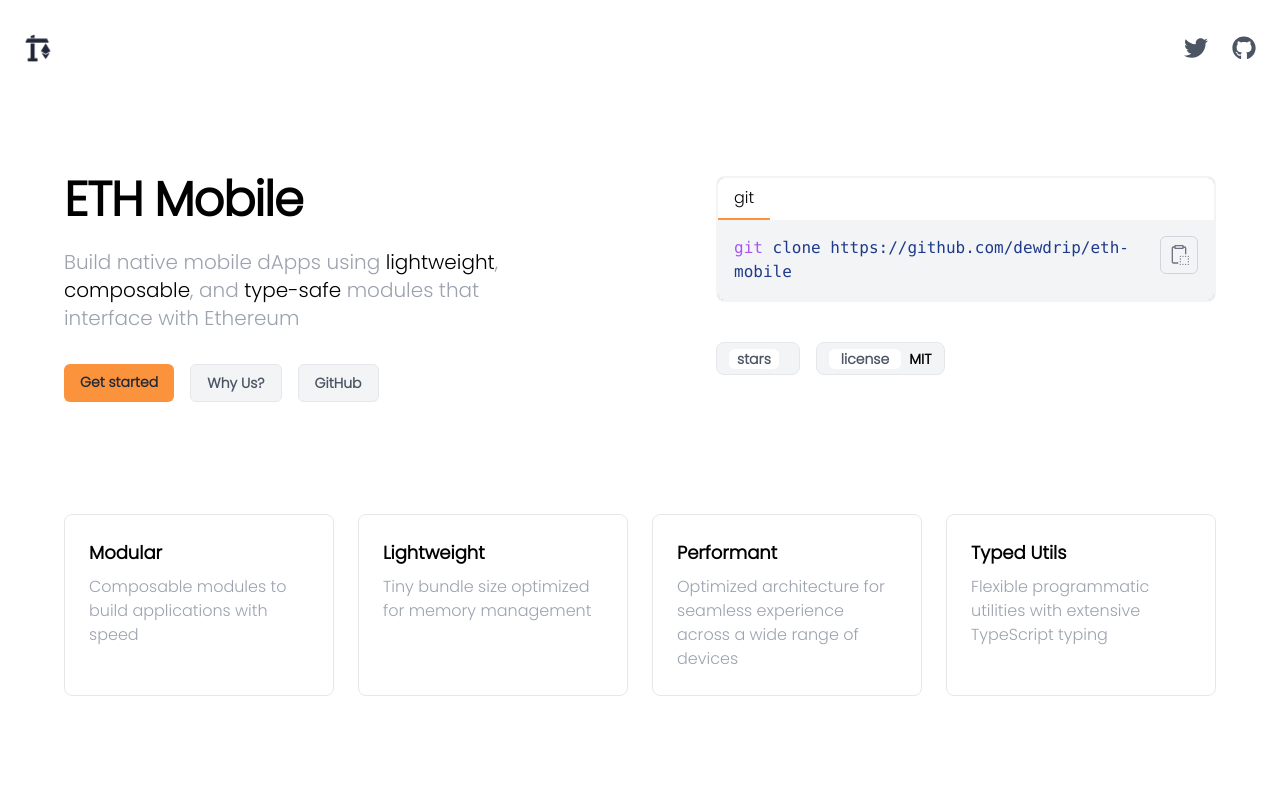
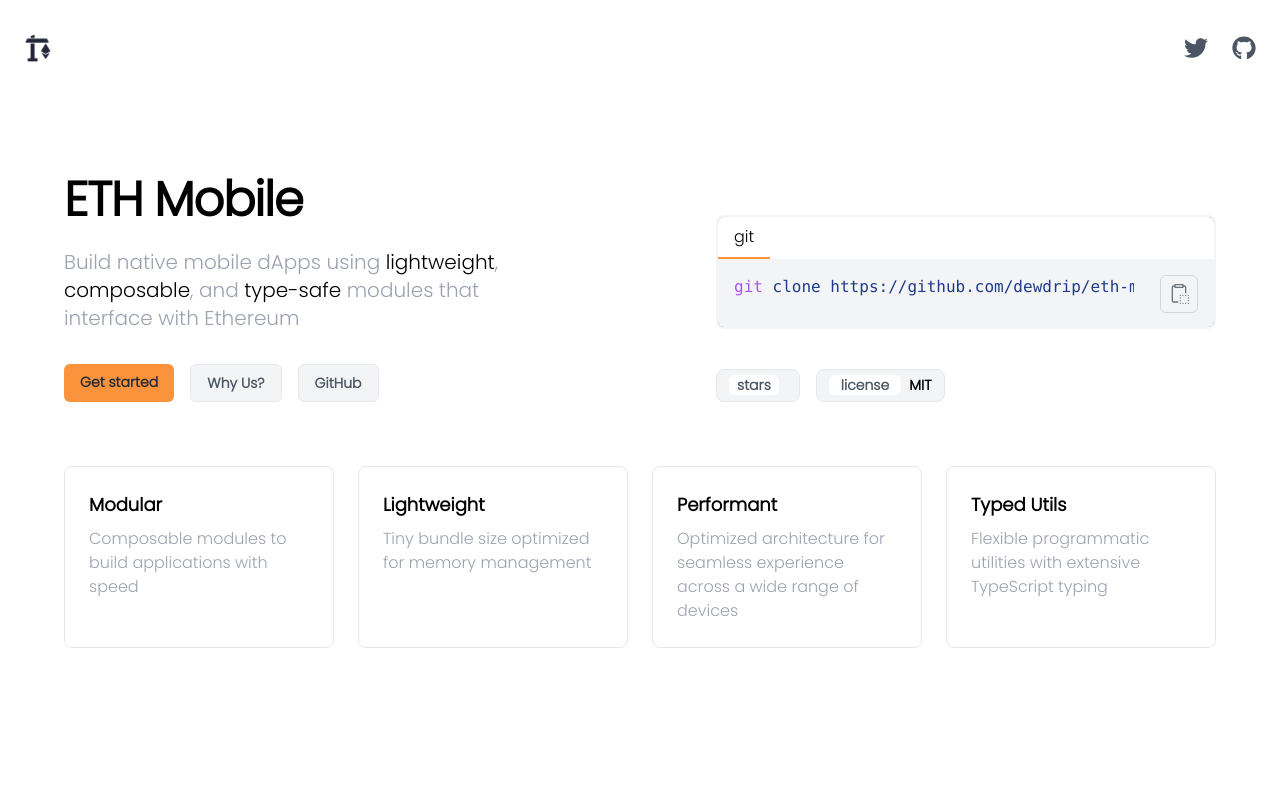
Before and after one commit to ValentineCodes/ethmobile, a Next.js app: page / in a window 1280 px wide. Shown: the top 800 px of the page. Built offline with nearby package versions, Linux system fonts and the light colour scheme; no server answers.

Commit message:
refactor: prevent whitespace wrap on installation command

```diff
--- a/app/layout.tsx
+++ b/app/layout.tsx
@@ -6,7 +6,8 @@ const font = Poppins({ subsets: ["latin"], weight: "300" });
 
 export const metadata: Metadata = {
   title: "ETH Mobile | The Foundation of Mobile dApps",
-  description: "Build native mobile dApps with your own custom in-app wallet using React Native",
+  description:
+    "Build native mobile dApps with your own custom in-app wallet using React Native",
 };
 
 export default function RootLayout({
--- a/components/Hero.tsx
+++ b/components/Hero.tsx
@@ -42,7 +42,7 @@ export default function Hero() {
 
   return (
     <section className="p-6 max-w-[1200px] mx-auto">
-      <div className="flex flex-col md:flex-row items-center md:items-start justify-between md:justify-between md:space-x-14 md:mt-14">
+      <div className="flex flex-col md:flex-row items-center md:items-end justify-between md:justify-between md:space-x-14 md:mt-14">
         <div className="flex flex-col items-center md:items-start">
           {/* Logo */}
           <h1 className="text-3xl md:text-5xl text-center md:text-left font-bold tracking-tight mb-6">
@@ -59,16 +59,16 @@ export default function Hero() {
           </p>
 
           {/* Action buttons */}
-          <div className="flex gap-4 mb-12">
+          <div className="flex gap-4 mb-12 md:mb-0">
             <Link
               href="https://github.com/dewdrip/eth-mobile"
-              className="px-4 py-2 bg-orange-400 hover:bg-orange-500 rounded-md font-bold transition-colors text-sm text-gray-800"
+              className="px-4 py-2 bg-orange-400 hover:bg-orange-500 rounded-md font-bold transition-colors text-sm text-gray-800 whitespace-nowrap"
             >
               Get started
             </Link>
             <button
               onClick={() => setShowWhy(true)}
-              className="px-4 py-2 bg-gray-100 border hover:bg-gray-200 rounded-md font-bold transition-colors text-sm text-gray-600"
+              className="px-4 py-2 bg-gray-100 border hover:bg-gray-200 rounded-md font-bold transition-colors text-sm text-gray-600 whitespace-nowrap"
             >
               Why Us?
             </button>
@@ -89,13 +89,17 @@ export default function Hero() {
                 git
               </button>
             </div>
-            <div className="p-4 pb-4 pr-20 text-left bg-gray-100 relative">
-              <code>
-                <span className="text-purple-500">git</span>{" "}
-                <span className="text-blue-900">
-                  clone https://github.com/dewdrip/eth-mobile
-                </span>
-              </code>
+            <div className="p-4 pb-7 pr-20 text-left bg-gray-100 relative">
+              <div className="overflow-x-auto whitespace-nowrap [-ms-overflow-style:none] [scrollbar-width:none]">
+                <code>
+                  <span className="text-purple-500">
+                    git{" "}
+                    <span className="text-blue-900">
+                      clone https://github.com/dewdrip/eth-mobile
+                    </span>
+                  </span>{" "}
+                </code>
+              </div>
 
               <button
                 onClick={copyCommand}
```
Also changed, not shown: 1 other file (tests, documents, lock files or other folders).
